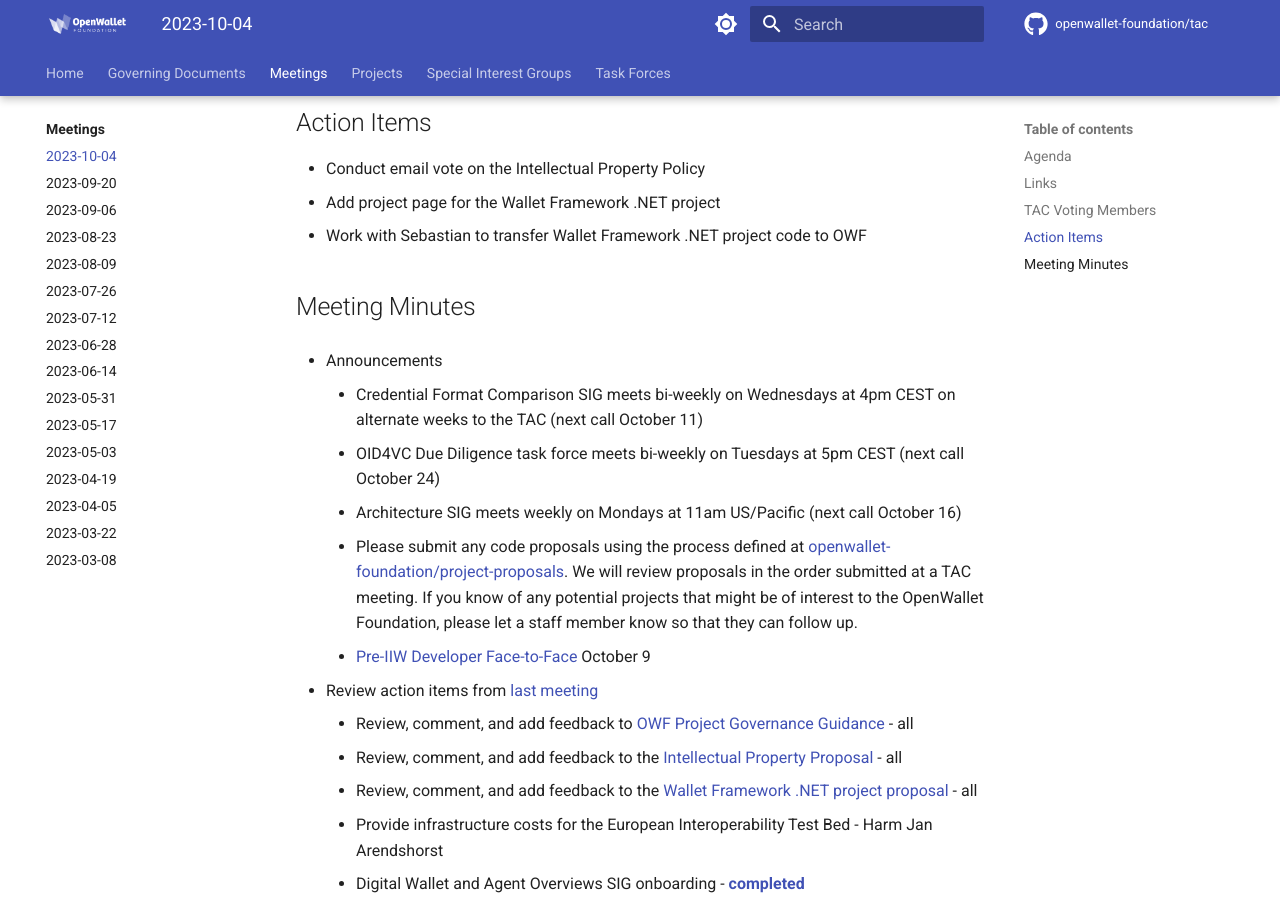
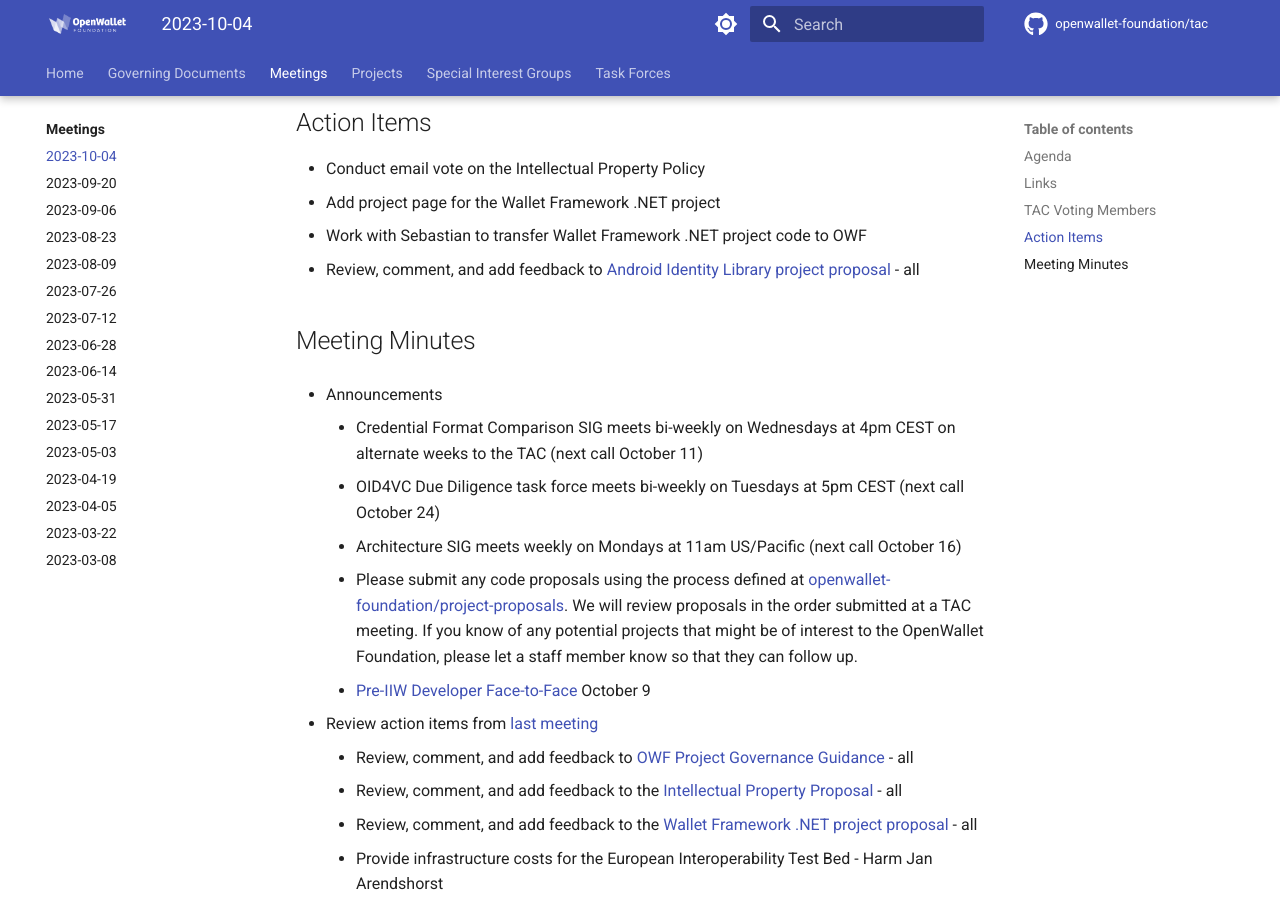
Before and after one commit to openwallet-foundation/tac, an MkDocs documentation site: the page built from docs/meetings/2023/2023-10-04.md, in a window 1280 px wide and 900 px high, scrolled down 1039 px. Built offline with MkDocs 1.6.1 and Material for MkDocs 9.7.7, drawn with Linux system fonts in a browser that asks for light colours; comment, search, counter and statistics services are not loaded.

Commit message:
Add action item to review project proposal
Signed-off-by: Tracy Kuhrt <tracy.a.kuhrt@accenture.com>

```diff
--- a/docs/meetings/2023/2023-10-04.md
+++ b/docs/meetings/2023/2023-10-04.md
@@ -29,6 +29,7 @@
 - Conduct email vote on the Intellectual Property Policy
 - Add project page for the Wallet Framework .NET project
 - Work with Sebastian to transfer Wallet Framework .NET project code to OWF
+- Review, comment, and add feedback to [Android Identity Library project proposal](https://github.com/openwallet-foundation/project-proposals/pull/18) - all
 
 ## Meeting Minutes
 - Announcements
```
